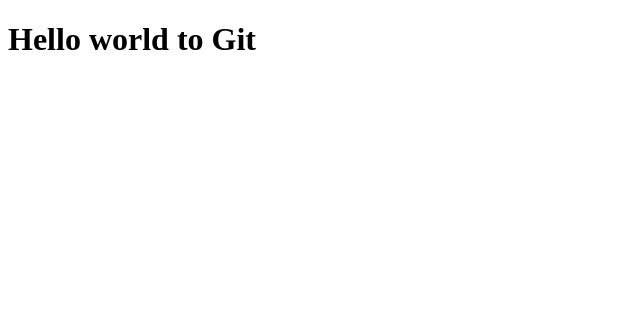
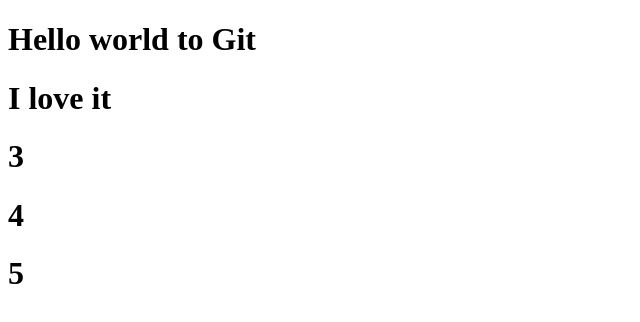
Before and after one commit to Zeal29/testing-git, a plain HTML site: page index.html in a window 1280 px wide. Shown: the whole page, without its empty margins (0-640 px from the left). Drawn offline with Linux system fonts and the light colour scheme.

Commit message:
grand commit up to 5

```diff
--- a/index.html
+++ b/index.html
@@ -8,5 +8,9 @@
 </head >
 <body >
 <h1>Hello world to Git</h1>
+<h1>I love it</h1>
+<h1>3</h1>
+<h1>4</h1>
+<h1>5</h1>
 </body >
 </html >
```
Also changed, not shown: 1 other file.
